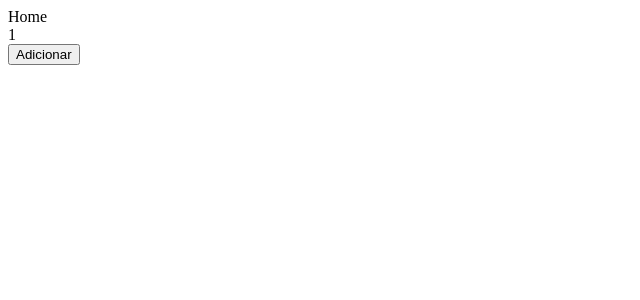
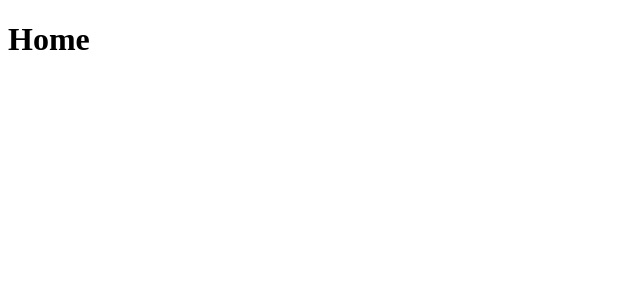
Before and after one commit to mroger25/ideia-unica, a Next.js app: page / in a window 1280 px wide. Shown: the top 300 px of the page, without its empty margins (0-640 px from the left). Built offline with nearby package versions, Linux system fonts and the light colour scheme.

Commit message:
nova home

```diff
--- a/pages/index.js
+++ b/pages/index.js
@@ -1,27 +1,5 @@
-import { useState } from "react";
-
 function Home() {
-  return (
-    <div>
-      <div>Home</div>
-      <Contador></Contador>
-    </div>
-  );
+  return <h1>Home</h1>;
 }
 
 export default Home;
-
-function Contador() {
-  const [contador, setContador] = useState(1);
-
-  function adicionarContador() {
-    setContador(contador + 1);
-  }
-
-  return (
-    <div>
-      <div>{contador}</div>
-      <button onClick={adicionarContador}>Adicionar</button>
-    </div>
-  );
-}
```
